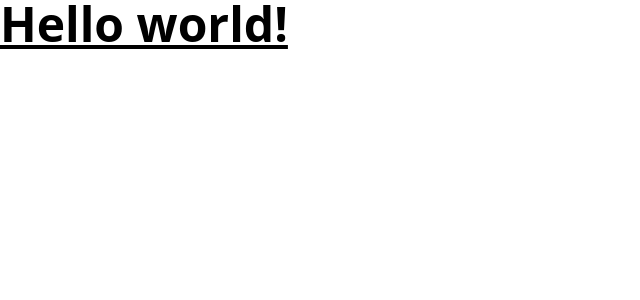
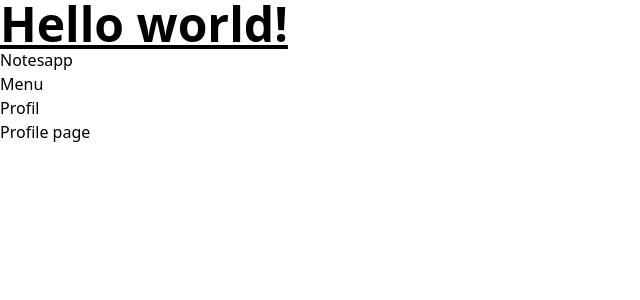
Before and after one commit to trab-ml/notesapp, a React (Vite) app: page /profile in a window 1280 px wide. Shown: the top 300 px of the page, without its empty margins (0-640 px from the left). Built offline with nearby package versions, Linux system fonts and the light colour scheme.

Commit message:
Implement routing

```diff
--- a/src/App.tsx
+++ b/src/App.tsx
@@ -1,21 +1,20 @@
 import React from "react";
-import { Link, Route } from "react-router-dom";
+import { BrowserRouter as Router, Routes, Route } from "react-router-dom";
 import Menu from "./components/ui/Menu";
 import Profile from "./components/ui/Profile";
+import NavBar from "./components/ui/NavBar";
+import NoMatch from "./components/NoMatch";
 
 export default function App() {
     return (
-        <div>
-            <nav>
-                <ul>
-                    <li><Link to="/">Notesapp</Link></li>
-                    <li><Link to="/">Menu</Link></li>
-                    <li><Link to="/profile">Profil</Link></li>
-                </ul>
-            </nav>
+        <Router>
+            <NavBar />
 
-            <Route path="/" Component={Menu} />
-            <Route path="/about" Component={Profile} />
-        </div>
+            <Routes>
+                <Route path="/" element={<Menu />} />
+                <Route path="/profile" element={<Profile />} />
+                <Route path="*" element={<NoMatch />} />
+            </Routes>
+        </Router>
     );
 }
--- /dev/null
+++ b/src/components/NoMatch.tsx
@@ -0,0 +1,17 @@
+import React from 'react';
+
+const NoMatch: React.FC = () => {
+    return (
+        <main className="grid min-h-full place-items-center bg-white px-6 py-24 sm:py-32 lg:px-8">
+            <div className="text-center">
+                <p className="text-base font-semibold text-indigo-600">404</p>
+                <h1 className="mt-4 text-5xl font-semibold tracking-tight text-balance text-gray-900 sm:text-7xl">Page non trouvée</h1>
+                <p className="mt-6 text-lg font-medium text-pretty text-gray-500 sm:text-xl/8">Désolé, nous n'avons pas trouvé pas la page recherchée.</p>
+                <div className="mt-10 flex items-center justify-center gap-x-6">
+                    <a href="/" className="rounded-md bg-indigo-600 px-3.5 py-2.5 text-sm font-semibold text-white shadow-xs hover:bg-indigo-500 focus-visible:outline-2 focus-visible:outline-offset-2 focus-visible:outline-indigo-600">Page d'accueil</a>
+                </div>
+            </div>
+        </main>);
+}
+
+export default NoMatch
--- /dev/null
+++ b/src/components/ui/Menu.tsx
@@ -0,0 +1,7 @@
+import React from 'react';
+
+const Menu: React.FC = () => {
+    return (<h1>Menu page</h1>);
+}
+
+export default Menu
--- /dev/null
+++ b/src/components/ui/NavBar.tsx
@@ -0,0 +1,16 @@
+import React from "react";
+import { NavLink } from "react-router-dom";
+
+const NavBar = () => {
+  return (
+    <nav>
+      <ul>
+        <li><NavLink to="/">Notesapp</NavLink></li>
+        <li><NavLink to="/">Menu</NavLink></li>
+        <li><NavLink to="/profile">Profil</NavLink></li>
+      </ul>
+    </nav>
+  );
+};
+
+export default NavBar;
--- /dev/null
+++ b/src/components/ui/Profile.tsx
@@ -0,0 +1,7 @@
+import React from 'react';
+
+const Profile: React.FC = () => {
+    return (<h1>Profile page</h1>);
+}
+
+export default Profile
--- a/src/main.tsx
+++ b/src/main.tsx
@@ -1,13 +1,10 @@
 import React from "react";
 import ReactDOM from "react-dom/client";
 import App from "./App";
-import "./index.css"; // Importe Tailwind
-import { BrowserRouter } from "react-router-dom";
+import "./index.css";
 
 ReactDOM.createRoot(document.getElementById("root")!).render(
   <React.StrictMode>
-    <BrowserRouter>
       <App />
-    </BrowserRouter>
   </React.StrictMode>
 );
```
